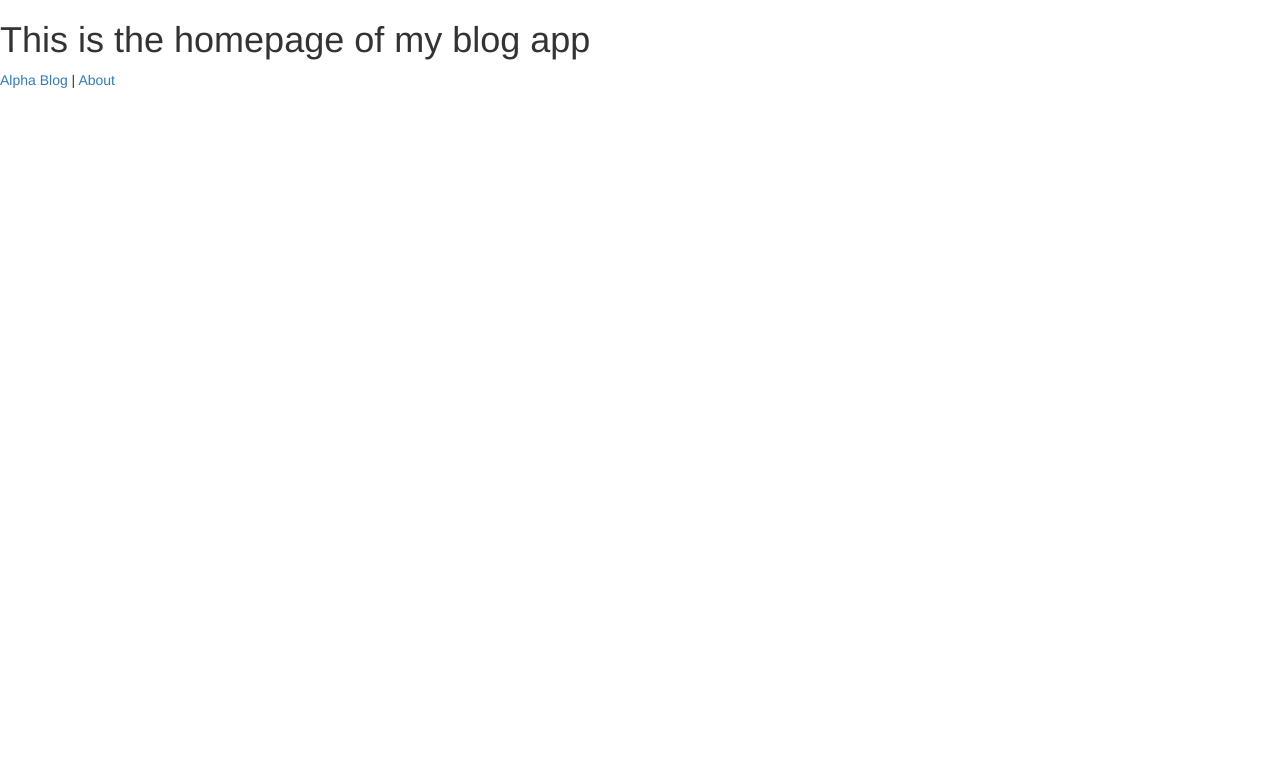
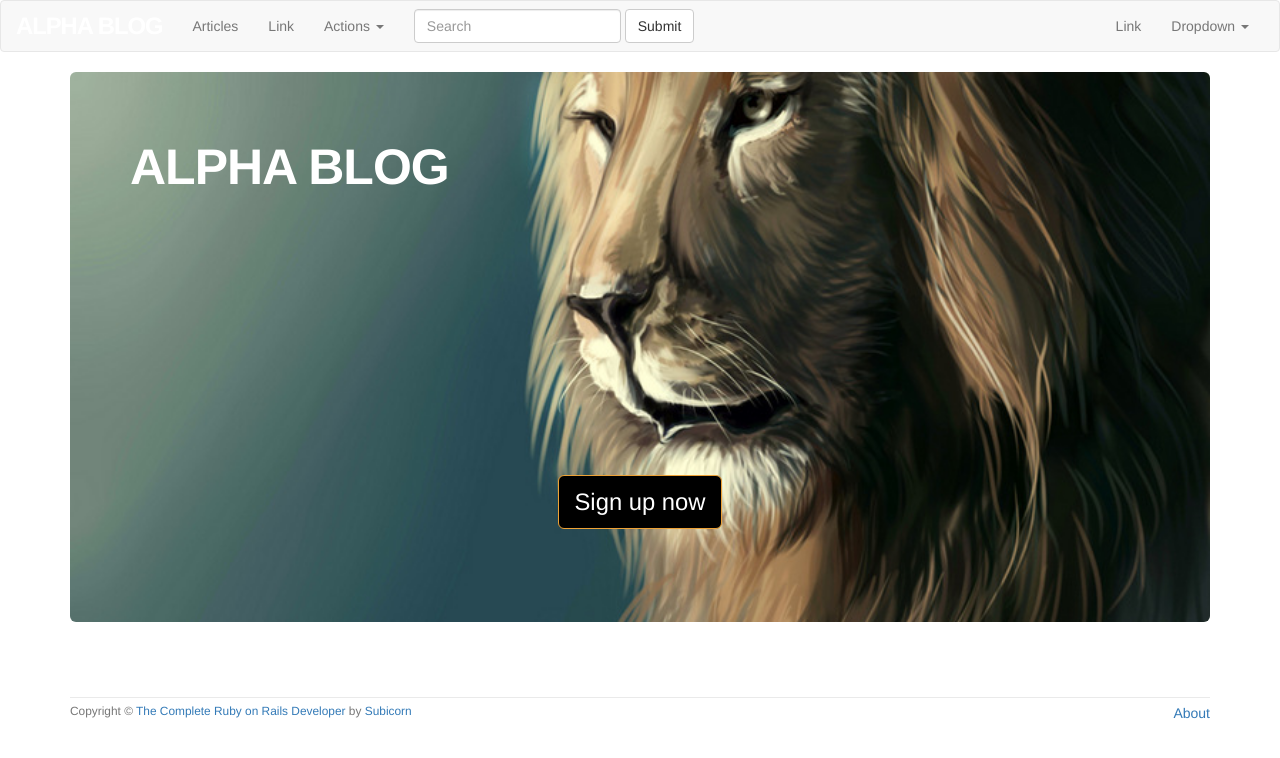
Before and after one commit to stevierich523/alpha-blog, a Rails app: page / in a window 1280 px wide. Shown: the top 758 px of the page. Run offline with Rails 7, Linux system fonts and the light colour scheme; style sheets or scripts are compiled from the project's sources; some libraries are stand-ins or nearby versions.

Commit message:
Create homepage and add links

```diff
--- a/app/assets/stylesheets/custom.css.scss
+++ b/app/assets/stylesheets/custom.css.scss
@@ -1,2 +1,67 @@
+$navbar-default-bg: black;
+
 @import "bootstrap-sprockets";
 @import "bootstrap";
+
+#logo {
+  float: left;
+  font-size: 1.7em;
+  color: #fff;
+  text-transform: uppercase;
+  letter-spacing: -1px;
+  font-weight: bold;
+}
+
+#logo:hover {
+  color: #fff;
+  text-decoration: none;
+}
+
+.center  {
+  text-align: center;
+}
+
+.jumbotron {
+  background-image: asset-url('blog-alpha-lion-painting.jpg');
+  background-size: cover;
+  height: 550px;
+}
+
+.btn-xlarge {
+  font-size: 1.7em;
+  background-color: black;
+  margin-top: 250px;
+}
+.jumbotron h1 {
+  color: #fff;
+  text-align: left;
+  font-size: 50px;
+  margin-bottom:30px;
+  letter-spacing: -1px;
+  font-weight: bold;
+}
+
+footer {
+  margin-top: 45px;
+  padding-top: 5px;
+  border-top: 1px solid #eaeaea;
+  color: #777;
+}
+
+footer a:hover {
+  color: #222;
+}
+
+footer small {
+  float: left;
+}
+
+footer ul {
+  float: right;
+  list-style: none;
+}
+
+footer ul li {
+  float: left;
+  margin-left: 15px;
+}
--- /dev/null
+++ b/app/views/layouts/_footer.html.erb
@@ -0,0 +1,13 @@
+<div class="container">
+  <footer class="footer">
+    <small>
+      Copyright &copy; <a href="http://www.udemy.com">The Complete Ruby on Rails Developer</a>
+      by <a href="#">Subicorn</a>
+      </small>
+      <nav>
+        <ul>
+          <li><%= link_to "About", about_path %></li>
+        </ul>
+      </nav>
+  </footer>
+</div>
--- /dev/null
+++ b/app/views/layouts/_navigation.html.erb
@@ -0,0 +1,53 @@
+<nav class="navbar navbar-default">
+  <div class="container-fluid">
+    <!-- Brand and toggle get grouped for better mobile display -->
+    <div class="navbar-header">
+      <button type="button" class="navbar-toggle collapsed" data-toggle="collapse" data-target="#bs-example-navbar-collapse-1" aria-expanded="false">
+        <span class="sr-only">Toggle navigation</span>
+        <span class="icon-bar"></span>
+        <span class="icon-bar"></span>
+        <span class="icon-bar"></span>
+      </button>
+      <%= link_to "Alpha blog", root_path, class: "navbar-brand", id: "logo" %>
+    </div>
+
+    <!-- Collect the nav links, forms, and other content for toggling -->
+    <div class="collapse navbar-collapse" id="bs-example-navbar-collapse-1">
+      <ul class="nav navbar-nav">
+        <li><%= link_to "Articles", articles_path %></li>
+        <li><a href="#">Link</a></li>
+        <li class="dropdown">
+          <a href="#" class="dropdown-toggle" data-toggle="dropdown" role="button" aria-haspopup="true" aria-expanded="false">Actions <span class="caret"></span></a>
+          <ul class="dropdown-menu">
+            <li><%= link_to "New Article", new_article_path %></li>
+            <li><a href="#">Another action</a></li>
+            <li><a href="#">Something else here</a></li>
+            <li role="separator" class="divider"></li>
+            <li><a href="#">Separated link</a></li>
+            <li role="separator" class="divider"></li>
+            <li><a href="#">One more separated link</a></li>
+          </ul>
+        </li>
+      </ul>
+      <form class="navbar-form navbar-left">
+        <div class="form-group">
+          <input type="text" class="form-control" placeholder="Search">
+        </div>
+        <button type="submit" class="btn btn-default">Submit</button>
+      </form>
+      <ul class="nav navbar-nav navbar-right">
+        <li><a href="#">Link</a></li>
+        <li class="dropdown">
+          <a href="#" class="dropdown-toggle" data-toggle="dropdown" role="button" aria-haspopup="true" aria-expanded="false">Dropdown <span class="caret"></span></a>
+          <ul class="dropdown-menu">
+            <li><a href="#">Action</a></li>
+            <li><a href="#">Another action</a></li>
+            <li><a href="#">Something else here</a></li>
+            <li role="separator" class="divider"></li>
+            <li><a href="#">Separated link</a></li>
+          </ul>
+        </li>
+      </ul>
+    </div><!-- /.navbar-collapse -->
+  </div><!-- /.container-fluid -->
+</nav>
--- a/app/views/layouts/application.html.erb
+++ b/app/views/layouts/application.html.erb
@@ -9,8 +9,11 @@
 </head>
 
 <body>
+  <%= render 'layouts/navigation' %>
   <%= render 'layouts/messages' %>
-  <%= yield %>
-
+  <div class="container">
+    <%= yield %>
+  </div>
+  <%= render 'layouts/footer' %>
 </body>
 </html>
--- a/app/views/pages/home.html.erb
+++ b/app/views/pages/home.html.erb
@@ -1,3 +1,4 @@
-<h1>This is the homepage of my blog app</h1>
-
-<%=link_to "Alpha Blog", articles_path %> | <%=link_to 'About', about_path%>
+<div class="center jumbotron">
+  <h1>ALPHA BLOG</h1>
+  <%=link_to "Sign up now", "#", class: "btn btn-warning btn-lg btn-xlarge" %>
+</div>
```
Also changed, not shown: app/assets/images/blog-alpha-lion-painting.jpg (added), 1 other file.
